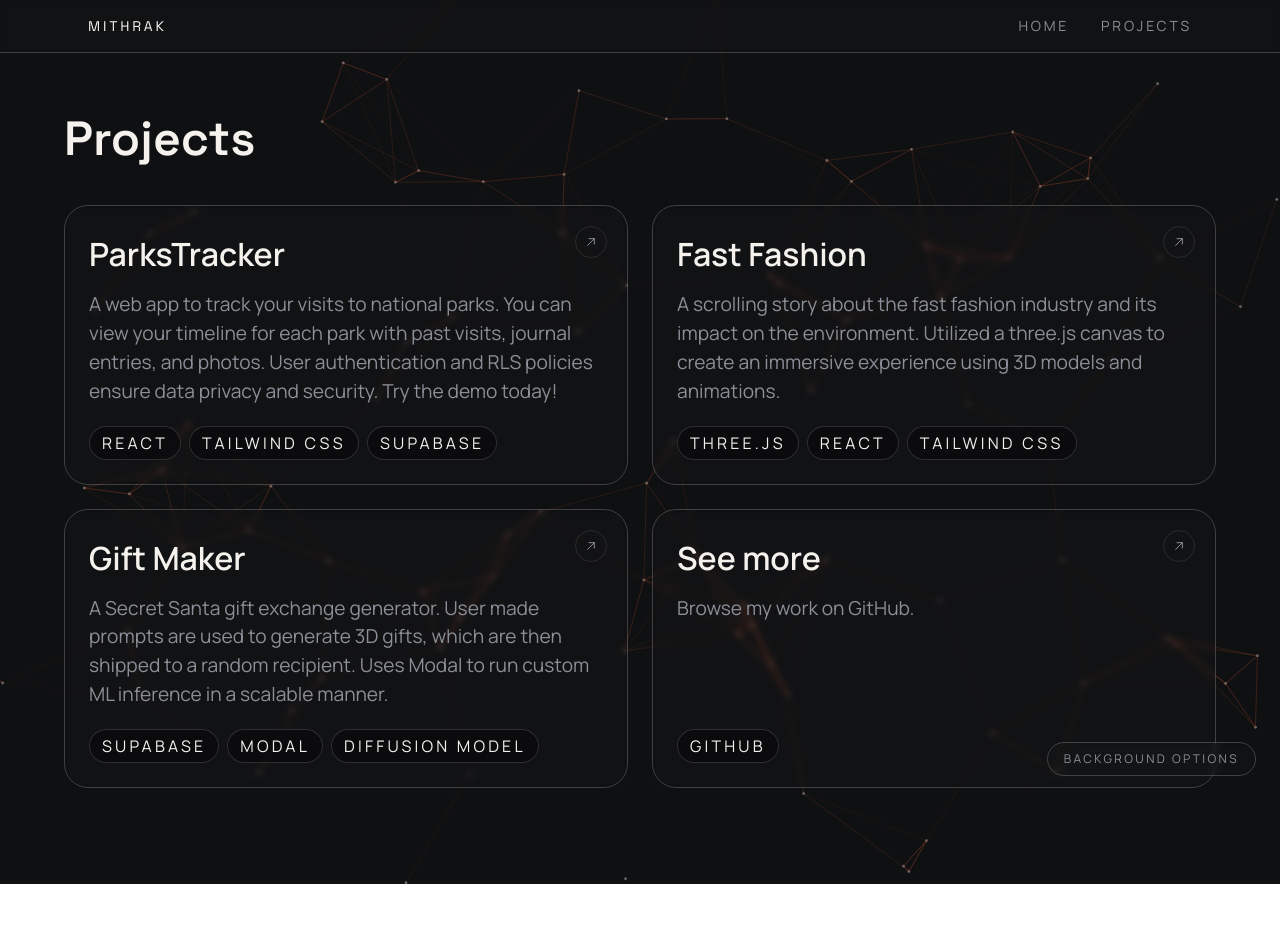
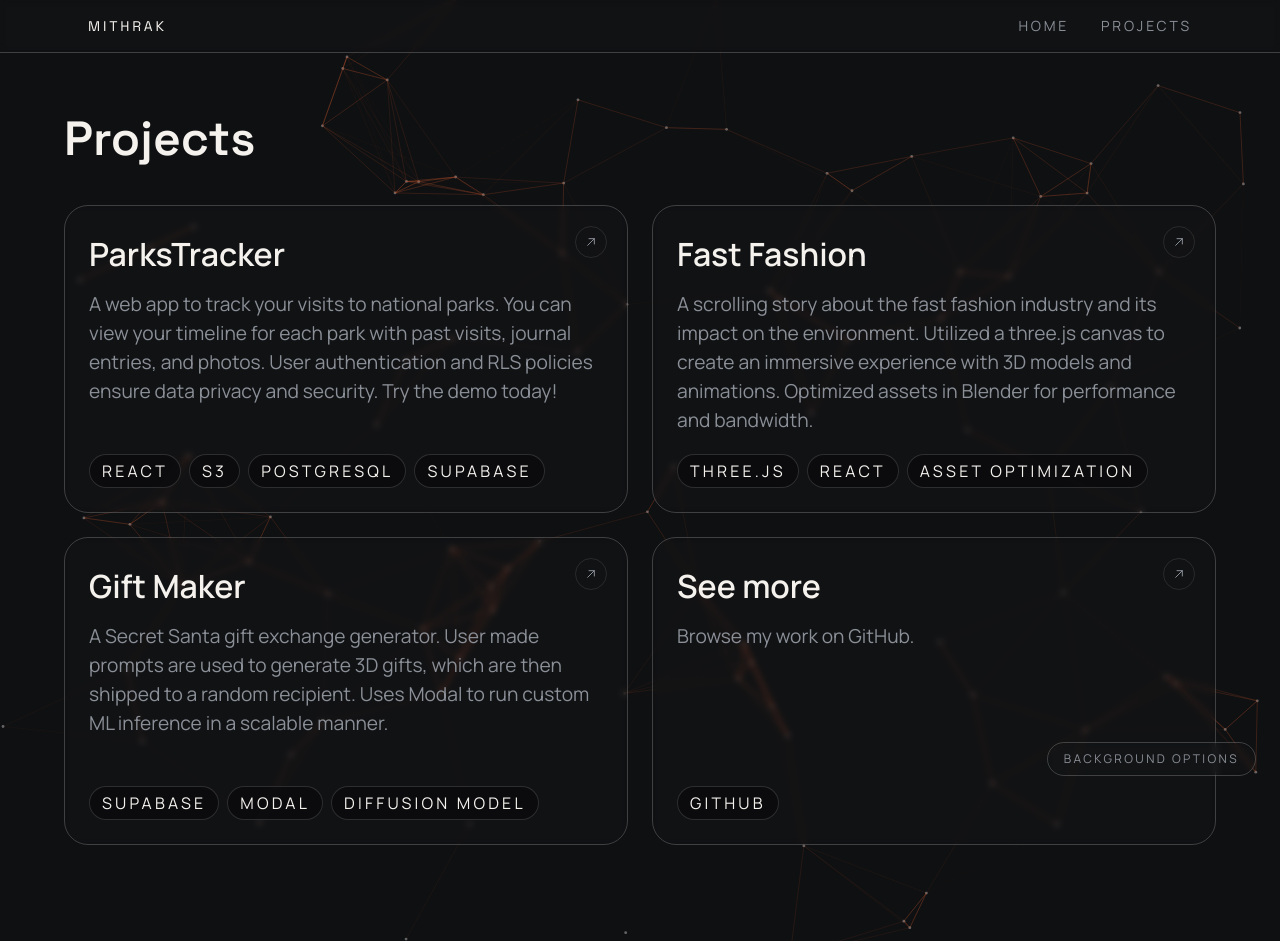
Before and after one commit to mitkan191003/personal-site, a Next.js app: page /projects in a window 1280 px wide. Before the commit the page ends 884 px from the top, so only its background shows below. Built offline with nearby package versions, Linux system fonts and the light colour scheme.

Commit message:
Update project details: modify tags for ParksTracker and Fast Fashion, and enhance Fast Fashion description with asset optimization details.

```diff
--- a/src/data/projects.ts
+++ b/src/data/projects.ts
@@ -10,13 +10,13 @@ const projects: Project[] = [
     title: "ParksTracker",
     description:
       "A web app to track your visits to national parks. You can view your timeline for each park with past visits, journal entries, and photos. User authentication and RLS policies ensure data privacy and security. Try the demo today!",
-    tags: ["React", "Tailwind CSS", "Supabase"],
+    tags: ["React", "S3", "PostgreSQL", "Supabase"],
     href: "https://parkstracker.mithrak.com/",
   },
   {
     title: "Fast Fashion",
-    description: "A scrolling story about the fast fashion industry and its impact on the environment. Utilized a three.js canvas to create an immersive experience using 3D models and animations.",
-    tags: ["Three.js", "React", "Tailwind CSS"],
+    description: "A scrolling story about the fast fashion industry and its impact on the environment. Utilized a three.js canvas to create an immersive experience with 3D models and animations. Optimized assets in Blender for performance and bandwidth.",
+    tags: ["Three.js", "React", "Asset Optimization"],
     href: "https://fastfashion.mithrak.com/",
   },
   {
@@ -26,6 +26,18 @@ const projects: Project[] = [
     tags: ["Supabase", "Modal", "Diffusion Model"],
     href: "https://shipmasday1-2025.vercel.app/",
   },
+  // {
+  //   title: "Placeholder 1",
+  //   description: "Placeholder 1",
+  //   tags: ["Placeholder 1"],
+  //   href: "https://placeholder.mithrak.com/",
+  // },
+  // {
+  //   title: "Placeholder 2",
+  //   description: "Placeholder 2",
+  //   tags: ["Placeholder 2"],
+  //   href: "https://placeholder.mithrak.com/",
+  // },
 ];
 
 export default projects;
```
